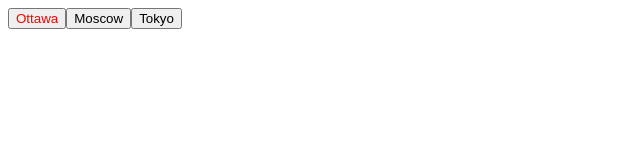
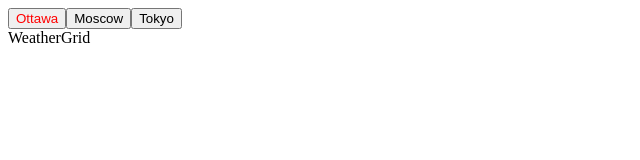
Before and after one commit to antliann/weather-app, a React (Create React App) app: page / in a window 1280 px wide. Shown: the top 160 px of the page, without its empty margins (0-640 px from the left). Built offline with nearby package versions, Linux system fonts and the light colour scheme.

Commit message:
weatherGrid draft

```diff
--- a/src/App.tsx
+++ b/src/App.tsx
@@ -1,5 +1,5 @@
 import React from 'react';
-import { CitiesBar } from './components';
+import { CitiesBar, WeatherGrid } from './components';
 import { City } from './constants';
 
 interface AppState {
@@ -25,6 +25,7 @@ class App extends React.Component<any, AppState> {
           currentCity={this.state.currentCity}
           onSelectCity={this.onSelectCity}
         />
+        <WeatherGrid city={this.state.currentCity} />
       </div>
     );
   }
--- /dev/null
+++ b/src/components/WeatherGrid.tsx
@@ -0,0 +1,12 @@
+import React from 'react';
+import { type City } from '../constants';
+
+interface WeatherGridProps {
+  city: City;
+}
+
+export class WeatherGrid extends React.Component<WeatherGridProps> {
+  render() {
+    return <div>WeatherGrid</div>;
+  }
+}
--- a/src/components/index.ts
+++ b/src/components/index.ts
@@ -1 +1,2 @@
 export { CitiesBar } from './CitiesBar';
+export { WeatherGrid } from './WeatherGrid';
```
